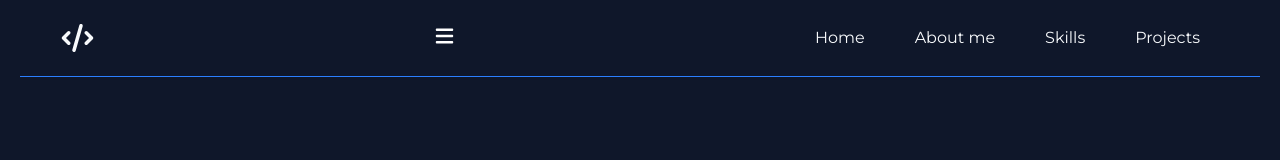
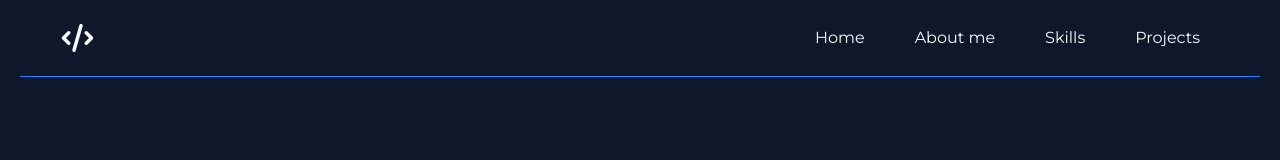
Before and after one commit to Atuleojonugwa/port, a React (Vite) app: page / in a window 1280 px wide. Shown: the top 160 px of the page. Built offline with nearby package versions, Linux system fonts and the light colour scheme.

Commit message:
little changes on nav and skill section

```diff
--- a/src/App.jsx
+++ b/src/App.jsx
@@ -87,7 +87,7 @@ function App() {
         sm:mx-5 sm:my-0 lg:px-5 lg:py-6 xl:px-10 2xl:w-[1440px] 2xl:mx-auto 2xl:my-0 2xl:px-10
       ">
         <FontAwesomeIcon className="text-[#f8fafc] text-[28px]" icon={faCode} />
-        <button className="appearance-none cursor-pointer" onClick={() => setOpen(!open)}  style={{ listStyle: "none" }}><FontAwesomeIcon className="text-white text-[20px] " icon={open ? faTimes : faBars}/></button>
+        <button className="appearance-none cursor-pointer sm:hidden lg:hidden md:hidden xl:hidden" onClick={() => setOpen(!open)}  style={{ listStyle: "none" }}><FontAwesomeIcon className="text-white text-[20px] " icon={open ? faTimes : faBars}/></button>
         <ul className=" items-center gap-[5px] hidden sm:gap-2.5 sm:flex ">
           <li className="list-none">
             <a className="decoration-0 text-[#f8fafc] text-[16px] hover:text-sky-400 transition ease-in-out duration-500 py-2.5 px-5" href="#home">
@@ -122,7 +122,7 @@ function App() {
 
       </nav>
 
-      <div className="block   sm:hidden lg:hidden md:hidden">
+      <div className="block sm:hidden lg:hidden md:hidden xl:hidden ">
           { open && ( <ul className="flex flex-col bg-[#0f172a] shadow-[0_4px_6px_-1px_#3b82f6] z-1 p-2.5 gap-[5px] w-full items-center transition-all duration-500   ">
                 <li className="list-none">
                   <a onClick={() => setOpen(false)} className="decoration-0 text-[#f8fafc] text-[12px] hover:text-sky-400 transition ease-in-out duration-500 py-[5px] " href="#home">
@@ -224,7 +224,7 @@ function App() {
 
       <section className=" mt-[20px] mx-[20px] mb-[50px] text-[#f8fafc] sm:mt-10 sm:mx-10 sm:mb-[50px] sm:px-5 sm:py-[30px] lg:mx-10 lg:p-2.5 xl:mx-32 2xl:w-[1440px] 2xl:mx-auto 2xl:my-0 2xl:px-10 2xl:mt-[50px]" id="skills" data-aos="fade-up">
         <h1 className="text-center text-[#f8fafc] mb-2.5 text-[20px] font-bold sm:text-[36px] sm:mb-5 lg:text-[36px] xl:text-[36px] ">Skills</h1>
-        <div className="grid grid-cols-2 sm:grid gap-5 p-2.5 sm:p-2.5 sm:gap-5 lg:grid-cols-6 xl:grid-cols-5 xl:gap-10">
+        <div className="grid grid-cols-2 sm:grid gap-5 p-2.5 sm:p-2.5 sm:gap-5 lg:grid-cols-5 lg:gap-5 xl:grid-cols-5 xl:gap-10">
           {skills.map((skill) => (
             < SkillCard
               key={skill.id}
```
